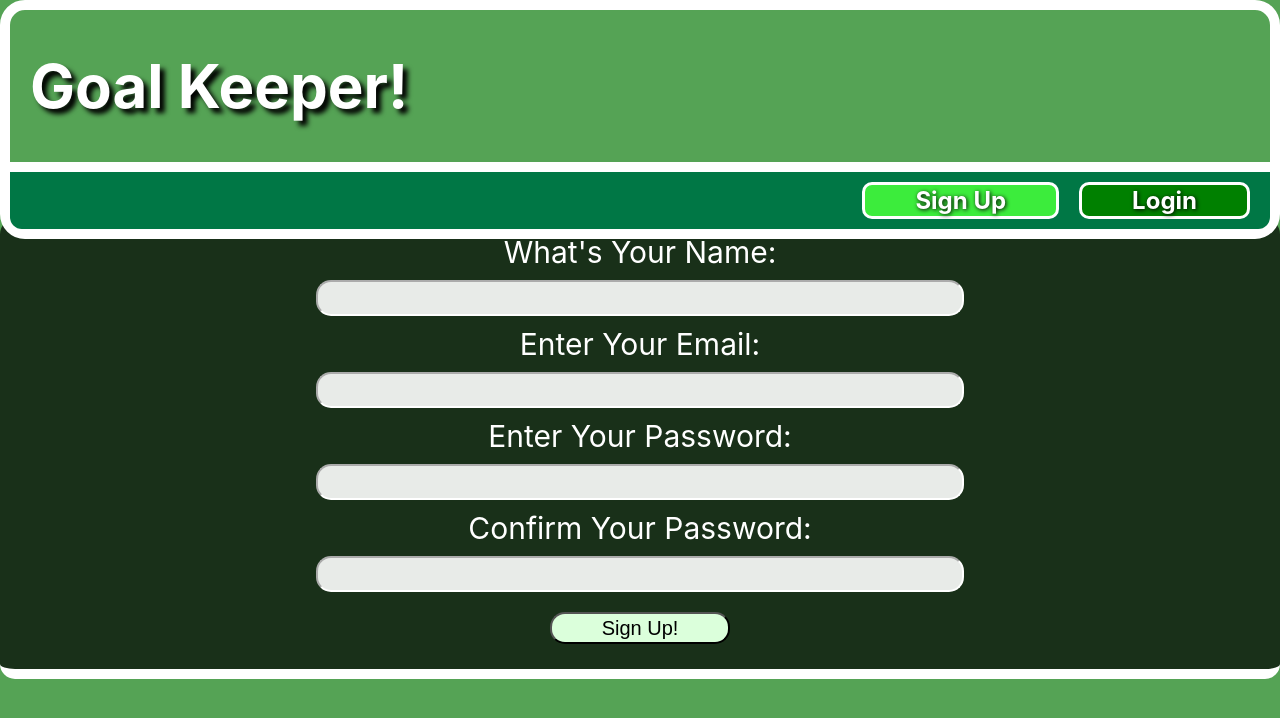
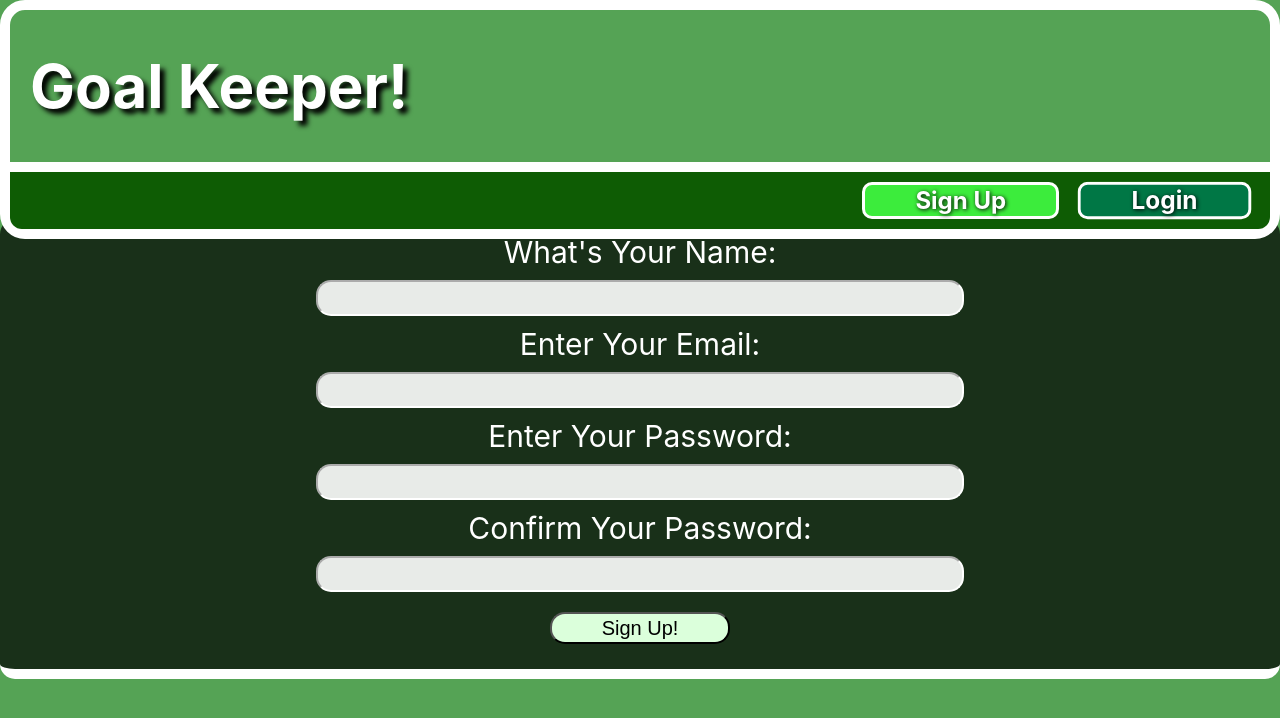
Before and after one commit to hakase-monoshiri/goal-tender-frontend, a React (Create React App) app: page /signup in a window 1280 px wide. In both pictures the pointer is over the link "Login". Shown: the top 718 px of the page. Built offline with nearby package versions, Linux system fonts and the light colour scheme; no server answers.

Commit message:
add var for default pulse animaton and apply to navbar buttons

```diff
--- a/src/index.css
+++ b/src/index.css
@@ -1,15 +1,17 @@
 :root {
   --main-background-color: rgb(85, 163, 85);
+  --navbar-color: rgb(14, 92, 4);
   --border-color: white;
   --accent-color: rgb(0, 119, 69);
   --progress-bar-main-color: rgb(0, 217, 255);
   --button-main-color: rgb(219, 255, 219);
+  --default-pulse-animation: grow 500ms ease-in-out 0ms infinite alternate;
 
 }
 
 @keyframes grow {
   from {}
-  to {transform:scale(1.1)}
+  to {transform:scale(1.05)}
 }
 
 
@@ -50,7 +52,7 @@ code {
 
 }
 .navbar {
-  background-color: var(--accent-color);
+  background-color: var(--navbar-color);
   border-style: solid none none;
   border-width: 10px;
   border-color: var(--border-color);
@@ -79,7 +81,8 @@ code {
 }
 
 .navbar a:hover, a:active {
-  background-color: green;
+  background-color: var(--accent-color);
+  animation: var(--default-pulse-animation)
 }
 
 
@@ -213,10 +216,8 @@ code {
 
   background-color: var(--accent-color);
   color: white;
-  animation-name: grow;
-  animation-duration: 500ms;
-  animation-direction: alternate;
-  animation-iteration-count: infinite;
+  border-color: var(--border-color);
+  animation: var(--default-pulse-animation)
 
 }
 
```
